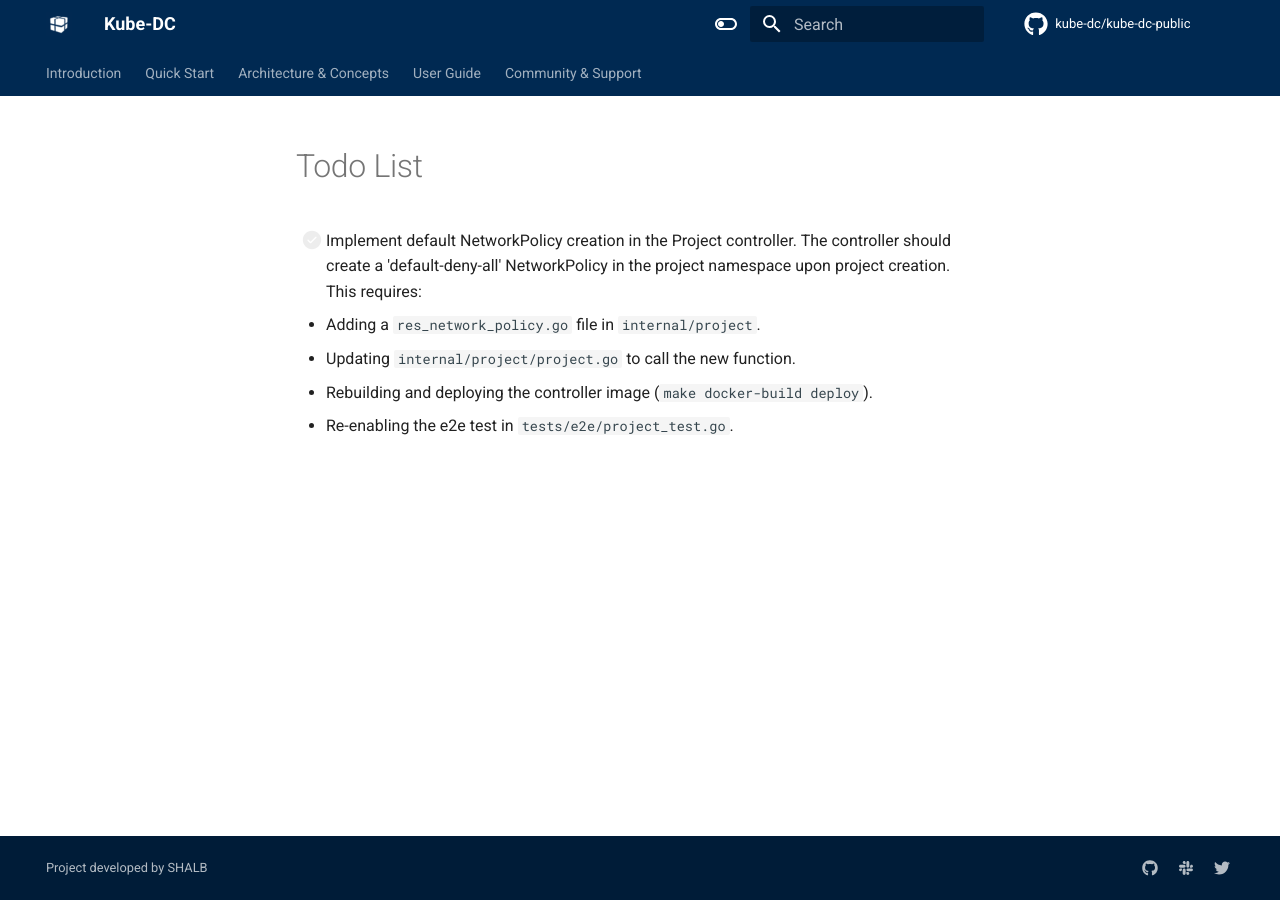
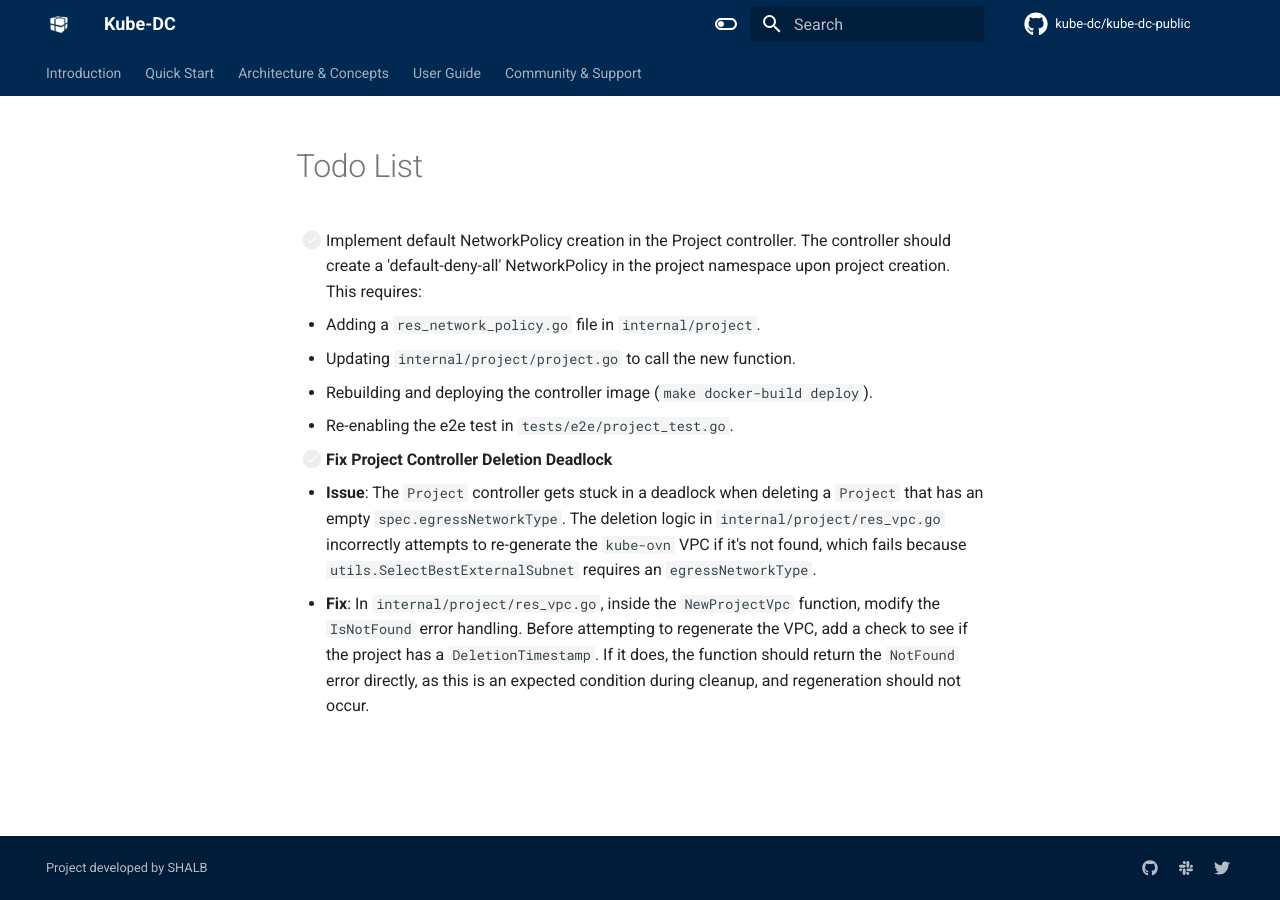
Before and after one commit to kube-dc/kube-dc-public, an MkDocs documentation site: the page built from docs/todo.md, in a window 1280 px wide. Built offline with MkDocs 1.6.1 and Material for MkDocs 9.7.7, drawn with Linux system fonts in a browser that asks for light colours; comment, search, counter and statistics services are not loaded.

Commit message:
Sync from private repo

```diff
--- a/docs/todo.md
+++ b/docs/todo.md
@@ -5,3 +5,7 @@
   - Updating `internal/project/project.go` to call the new function.
   - Rebuilding and deploying the controller image (`make docker-build deploy`).
   - Re-enabling the e2e test in `tests/e2e/project_test.go`.
+
+- [ ] **Fix Project Controller Deletion Deadlock**
+  - **Issue**: The `Project` controller gets stuck in a deadlock when deleting a `Project` that has an empty `spec.egressNetworkType`. The deletion logic in `internal/project/res_vpc.go` incorrectly attempts to re-generate the `kube-ovn` VPC if it's not found, which fails because `utils.SelectBestExternalSubnet` requires an `egressNetworkType`.
+  - **Fix**: In `internal/project/res_vpc.go`, inside the `NewProjectVpc` function, modify the `IsNotFound` error handling. Before attempting to regenerate the VPC, add a check to see if the project has a `DeletionTimestamp`. If it does, the function should return the `NotFound` error directly, as this is an expected condition during cleanup, and regeneration should not occur.
```
